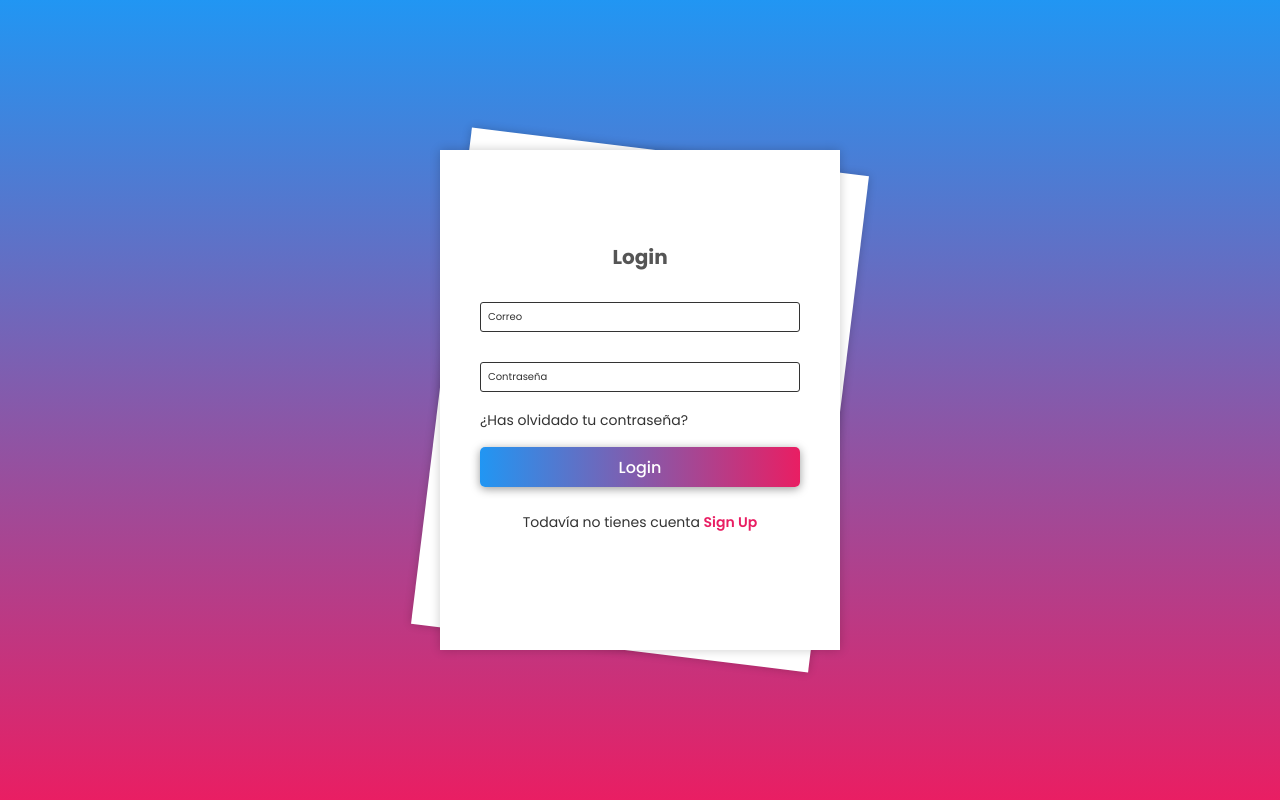
After one commit to MariaDiezEsteve/Biblioteca-JJEMM, a Flask app: page /login in a window 1280 px wide. The commit adds this page. Run offline with Flask 3, Linux system fonts and the light colour scheme; some libraries are stand-ins or nearby versions.

Commit message:
funciona el login y el registro

```diff
--- a/requirements.txt
+++ b/requirements.txt
@@ -1,2 +1,4 @@
 flask
 mysql-connector
+mysql-connector-python
+pyjwt
--- a/src/functions_query.py
+++ b/src/functions_query.py
@@ -1,8 +1,11 @@
 from flask import redirect, render_template
 # Import the file database.py
 import src.database as db
+import jwt
+import os
 
 database_path = ""
+
 
 def init_db(database):
     global database_path
@@ -203,7 +206,7 @@ def loan_of_products(iduser):
     cursor.close()
 
 
-# ----------------------DELETE--------------------------
+# ---------------------- DELETE --------------------------
 
 def delete_books_by_id(idbooks):
     con = db.conectdb()
@@ -213,3 +216,56 @@ def delete_books_by_id(idbooks):
     con.commit()
     cursor.close()
     con.close()
+
+# ---------------------- CREATE USER ----------------
+SECRET_KEY = 'B!1w8NAt1T^%kvhUI*S^'
+
+import traceback
+
+def create_user(user):
+    try:
+        con = db.conectdb()
+        cursor = con.cursor()
+        insert_query = "INSERT INTO user (DNI, Name, Lastname, Email, Password) VALUES (%s, %s, %s, %s, %s)"
+
+        # Encriptar la contraseña con JWT
+        encoded_password = jwt.encode({'password': str(user['Password'])}, SECRET_KEY, algorithm='HS256')
+
+        user_data = (user['DNI'], user['Name'], user['Lastname'], user['Email'], encoded_password)
+        cursor.execute(insert_query, user_data)
+        con.commit()
+        cursor.close()
+        con.close()
+    except Exception as e:
+        traceback.print_exc()  # Imprime el traceback del error
+        # Aquí puedes agregar código adicional para manejar el error, como registrar el error en un archivo de registro, enviar una notificación, etc.
+
+# --------------------------- ACCESS USER -----------
+
+
+def login_user(email, password):
+    con = db.conectdb()
+    cursor = con.cursor()
+
+    # Obtener la contraseña almacenada en la base de datos para el correo electrónico dado
+    select_query = "SELECT Password FROM user WHERE Email = %s"
+    cursor.execute(select_query, (email,))
+    result = cursor.fetchone()
+
+    # Verificar si se encontró un registro para el correo electrónico dado
+    if result:
+        stored_password = result[0]
+
+        # Decodificar la contraseña almacenada
+        decoded_password = jwt.decode(stored_password, SECRET_KEY, algorithms=['HS256'])
+
+        # Comparar la contraseña decodificada con la contraseña no codificada proporcionada
+        if decoded_password['Password'] == password:
+            print("Las credenciales son válidas.")
+        else:
+            print("Contraseña incorrecta.")
+    else:
+        print("No se encontró ningún usuario con el correo electrónico proporcionado.")
+
+    cursor.close()
+    con.close()
--- /dev/null
+++ b/src/templates/login.html
@@ -0,0 +1,278 @@
+<!DOCTYPE html>
+<html lang="en">
+
+<head>
+    <meta charset="UTF-8">
+    <meta http-equiv="X-UA-Compatible" content="IE=edge">
+    <meta name="viewport" content="width=device-width, initial-scale=1.0">
+    <title> User Login</title>
+</head>
+
+<body>
+<style>
+    @import url('https://fonts.googleapis.com/css2?family=Poppins:wght@300;400;500;600;700;800;900&display=swap');
+
+* {
+    margin: 0;
+    padding: 0;
+    box-sizing: border-box;
+    font-family: 'Poppins', sans-serif;
+}
+
+body {
+    display: flex;
+    justify-content: center;
+    align-items: center;
+    min-height: 100vh;
+    background: linear-gradient(#2196f3, #e91e63);
+    overflow: hidden;
+}
+
+.wrapper {
+    position: relative;
+    width: 400px;
+    height: 500px;
+}
+
+.form-wrapper {
+    position: absolute;
+    top: 0;
+    left: 0;
+    display: flex;
+    justify-content: center;
+    align-items: center;
+    width: 100%;
+    height: 100%;
+    background: #fff;
+    box-shadow: 0 0 10px rgba(0, 0, 0, .2);
+}
+
+.wrapper.animate-signUp .form-wrapper.sign-in {
+    transform: rotate(7deg);
+    animation: animateRotate .7s ease-in-out forwards;
+    animation-delay: .3s;
+}
+
+.wrapper.animate-signIn .form-wrapper.sign-in {
+    animation: animateSignIn 1.5s ease-in-out forwards;
+}
+
+@keyframes animateSignIn {
+    0% {
+        transform: translateX(0);
+    }
+
+    50% {
+        transform: translateX(-500px);
+    }
+
+    100% {
+        transform: translateX(0) rotate(7deg);
+    }
+}
+
+.wrapper .form-wrapper.sign-up {
+    transform: rotate(7deg);
+}
+
+.wrapper.animate-signIn .form-wrapper.sign-up {
+    animation: animateRotate .7s ease-in-out forwards;
+    animation-delay: .3s;
+}
+
+@keyframes animateRotate {
+    0% {
+        transform: rotate(7deg);
+    }
+
+    100% {
+        transform: rotate(0);
+        z-index: 1;
+    }
+}
+
+.wrapper.animate-signUp .form-wrapper.sign-up {
+    animation: animateSignUp 1.5s ease-in-out forwards;
+}
+
+@keyframes animateSignUp {
+    0% {
+        transform: translateX(0);
+        z-index: 1;
+    }
+
+    50% {
+        transform: translateX(500px);
+    }
+
+    100% {
+        transform: translateX(0) rotate(7deg);
+    }
+}
+
+h2 {
+    font-size: 20px;
+    color: #555;
+    text-align: center;
+}
+
+.input-group {
+    position: relative;
+    width: 320px;
+    margin: 30px 0;
+}
+
+.input-group label {
+    position: absolute;
+    top: 50%;
+    left: 5px;
+    transform: translateY(-50%);
+    font-size: 10px;
+    color: #333;
+    padding: 0 3px;
+    pointer-events: none;
+    transition: .5s;
+}
+
+.input-group input {
+    width: 100%;
+    height: 30px;
+    font-size: 16px;
+    color: #333;
+    padding: 0 10px;
+    background: transparent;
+    border: 1px solid #333;
+    outline: none;
+    border-radius: 3px;
+}
+
+.input-group input:focus~label,
+.input-group input:valid~label {
+    top: 0;
+    font-size: 12px;
+    background: #fff;
+}
+
+.forgot-pass {
+    margin: -15px 0 15px;
+}
+
+.forgot-pass a {
+    color: #333;
+    font-size: 14px;
+    text-decoration: none;
+}
+
+.forgot-pass a:hover {
+    text-decoration: underline;
+}
+
+.btn {
+    position: relative;
+    top: 0;
+    left: 0;
+    width: 100%;
+    height: 40px;
+    background: linear-gradient(to right, #2196f3, #e91e63);
+    box-shadow: 0 2px 10px rgba(0, 0, 0, .4);
+    font-size: 16px;
+    color: #fff;
+    font-weight: 500;
+    cursor: pointer;
+    border-radius: 5px;
+    border: none;
+    outline: none;
+}
+
+.sign-link {
+    font-size: 14px;
+    text-align: center;
+    margin: 25px 0;
+}
+
+.sign-link p {
+    color: #333;
+}
+
+.sign-link p a {
+    color: #e91e63;
+    text-decoration: none;
+    font-weight: 600;
+}
+
+.sign-link p a:hover {
+    text-decoration: underline;
+}
+</style>
+
+    <div class="wrapper">
+        <div class="form-wrapper sign-up">
+            <form action="/login" method="POST">
+                <h2>Registro</h2>
+                <div class="input-group">
+                    <input type="text" required name="DNI">
+                    <label>DNI</label>
+                </div>
+                <div class="input-group">
+                    <input type="text" required name="Name">
+                    <label>Nombre</label>
+                </div>
+                <div class="input-group">
+                    <input type="text" required name="Lastname">
+                    <label>Apellidos</label>
+                </div>
+                <div class="input-group">
+                    <input type="email" required name="Email">
+                    <label>Correo</label>
+                </div>
+                <div class="input-group">
+                    <input type="password" required name="Password">
+                    <label>Contraseña</label>
+                </div>
+                <button type="submit" class="btn">Sign Up</button>
+                <div class="sign-link">
+                    <p>Ya tienes cuenta <a href="#" class="signIn-link">Sign In</a></p>
+                </div>
+            </form>
+        </div>
+
+        <div class="form-wrapper sign-in">
+            <form action="/login" method="post">
+                <h2>Login</h2>
+                <div class="input-group">
+                    <input type="email" required name="Email">
+                    <label for="">Correo</label>
+                </div>
+                <div class="input-group">
+                    <input type="password" required name="Password">
+                    <label for="">Contraseña</label>
+                </div>
+                <div class="forgot-pass">
+                    <a href="#">¿Has olvidado tu contraseña?</a>
+                </div>
+                <button type="submit" class="btn">Login</button>
+                <div class="sign-link">
+                    <p>Todavía no tienes cuenta <a href="#" class="signUp-link">Sign Up</a></p>
+                </div>
+            </form>
+        </div>
+    </div>
+
+    <script>
+        const wrapper = document.querySelector('.wrapper');
+        const signUpLink = document.querySelector('.signUp-link');
+        const signInLink = document.querySelector('.signIn-link');
+
+        signUpLink.addEventListener('click', () => {
+            wrapper.classList.add('animate-signIn');
+            wrapper.classList.remove('animate-signUp');
+        });
+
+        signInLink.addEventListener('click', () => {
+            wrapper.classList.add('animate-signUp');
+            wrapper.classList.remove('animate-signIn');
+        });
+    </script>
+</body>
+
+</html>
--- a/src/webserver.py
+++ b/src/webserver.py
@@ -1,7 +1,10 @@
-from flask import Flask, render_template, redirect, url_for
+from flask import Flask, render_template, redirect, url_for, request, jsonify
 import os
 from .functions_query import *
 from flask_cors import CORS
+from src.models.model_user import *
+
+
 
 def create_app(database):
 
@@ -84,6 +87,40 @@ def create_app(database):
         else:
             return "El libro no existe"
 
+    # --------------------------- CREATE USER ------------------
+
+    @app.route("/", methods=['POST'])
+    def create_users():
+        dni = request.form['DNI']
+        name = request.form['Name']
+        lastname = request.form['Lastname']
+        email = request.form['Email']
+        password = request.form['Password']
+        user = {
+            'DNI': dni,
+            'Name': name,
+            'Lastname': lastname,
+            'Email': email,
+            'Password': password
+        }
+        create_user(user)
+        return render_template('login.html')
+
+    # ----------------- ACCESS USER --------------
+    @app.route("/login", methods=['GET', 'POST'])
+    def login():
+        if request.method == 'POST':
+            email = request.form["Email"]
+            password = request.form["Password"]
+            if email and password:
+                print ('@#@#@# get_logged_user', email, password)
+                return render_template('ei.html')
+            user, token = Users.login(email, password)
+            if user:
+                return jsonify({'user': user, 'token': token})
+            return jsonify({'message': 'Error en el login ROUTER'})
+        else:
+            return render_template('login.html')
 
     # TO EXECUTE THE APPLICATION
     if __name__ == '__main__':
```
Also changed, not shown: src/gestor_jwt.py (added, +32 -0 lines), src/models/model_user.py (added, +110 -0 lines), src/templates/ei.html (added, +11 -0 lines), src/templates/index.html (+6 -6 lines).
